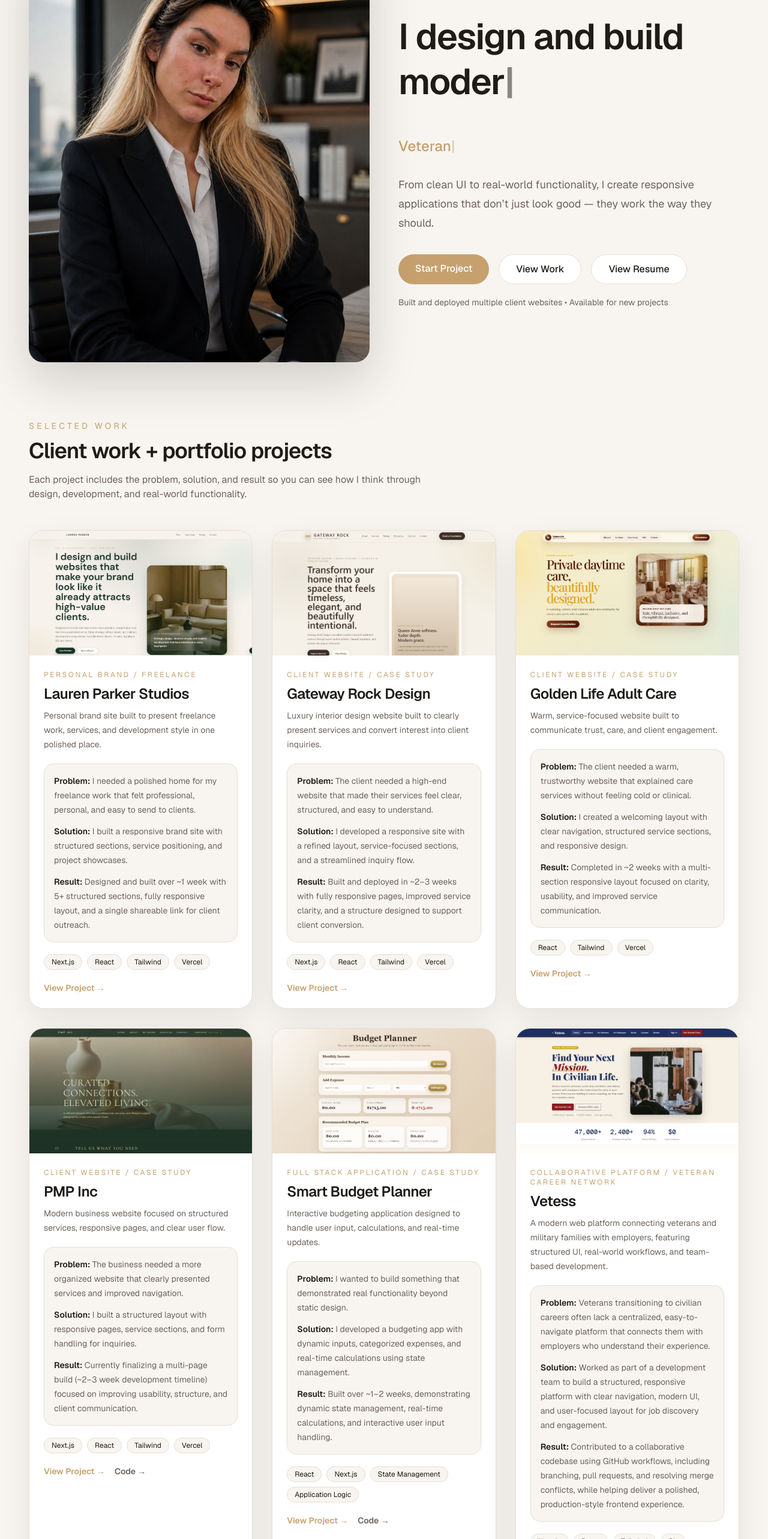
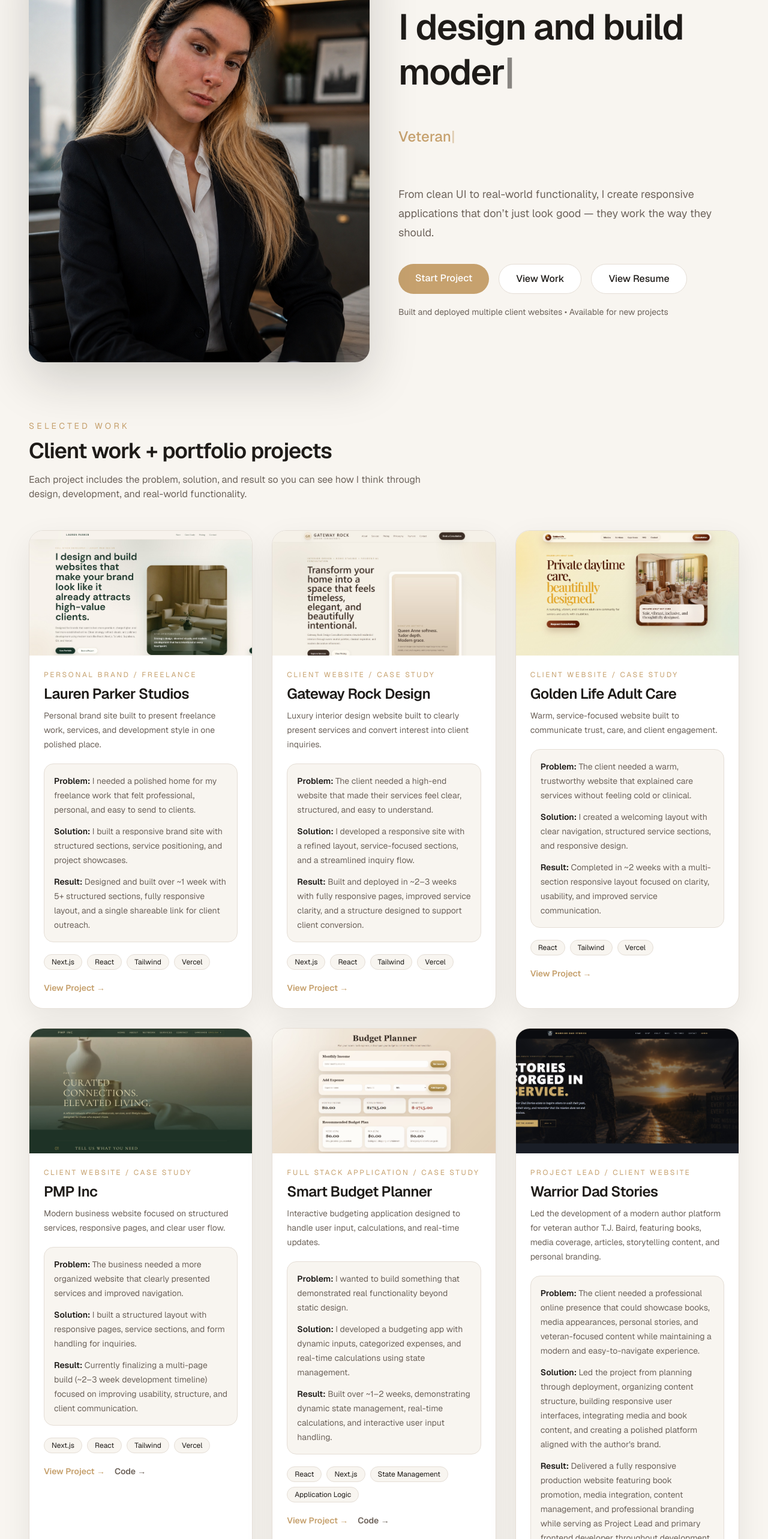
Before and after one commit to laurenabigailparker/lauren-parker-portfolio, a Next.js app: page / in a window 1280 px wide. Shown: the part 234-2800 px from the top of the page at 60% size. Built offline with nearby package versions, Linux system fonts and the light colour scheme.

Commit message:
Fix mobile typing animation layout shift

```diff
--- a/app/page.tsx
+++ b/app/page.tsx
@@ -99,29 +99,73 @@ const projects = [
     },
   },
 
-  {
-  title: "Vetess",
-  type: "Collaborative Platform / Veteran Career Network",
+{
+  title: "Warrior Dad Stories",
+  type: "Project Lead / Client Website",
 
   description:
-    "A modern web platform connecting veterans and military families with employers, featuring structured UI, real-world workflows, and team-based development.",
+    "Led the development of a modern author platform for veteran author T.J. Baird, featuring books, media coverage, articles, storytelling content, and personal branding.",
 
-  tech: ["Next.js", "React", "Tailwind", "Git", "GitHub Collaboration", "Supabase"],
+  tech: [
+    "Next.js",
+    "React",
+    "Tailwind CSS",
+    "Vercel",
+    "Responsive Design",
+    "Project Leadership",
+    "Supabase",
+  ],
 
-  image: "/vetesspic.jpg", // use the screenshot you just sent
+  image: "/wdpic.jpg",
+
+  live: "https://warrior-dad-stories-clean.vercel.app/",
+
+  github: "https://github.com/laurenabigailparker/warrior-dad-stories",
+
+  caseStudy: {
+    problem:
+      "The client needed a professional online presence that could showcase books, media appearances, personal stories, and veteran-focused content while maintaining a modern and easy-to-navigate experience.",
+
+    solution:
+      "Led the project from planning through deployment, organizing content structure, building responsive user interfaces, integrating media and book content, and creating a polished platform aligned with the author's brand.",
+
+    result:
+      "Delivered a fully responsive production website featuring book promotion, media integration, content management, and professional branding while serving as Project Lead and primary frontend developer throughout development.",
+  },
+},
+
+{
+  title: "Vetess",
+  type: "Project Lead / Full Stack Veteran Platform",
+
+  description:
+    "Veteran-focused employment and resource platform designed to connect veterans and military families with career opportunities, support services, and community resources through a modern, scalable web application.",
+
+  tech: [
+    "React",
+    "Vite",
+    "Tailwind CSS",
+    "Supabase",
+    "JavaScript",
+    "Git",
+    "GitHub",
+    "Vercel",
+  ],
+
+  image: "/vetesspic.jpg",
 
   live: "https://vetess.vercel.app/",
   github: "https://github.com/laurenabigailparker/vetess",
 
   caseStudy: {
     problem:
-      "Veterans transitioning to civilian careers often lack a centralized, easy-to-navigate platform that connects them with employers who understand their experience.",
+      "Veterans transitioning to civilian careers often lack a centralized platform that provides access to employment opportunities, support resources, and organizations that understand military experience.",
 
     solution:
-      "Worked as part of a development team to build a structured, responsive platform with clear navigation, modern UI, and user-focused layout for job discovery and engagement.",
+      "Served as Project Lead and primary Full Stack Developer. Built and managed the backend infrastructure using Supabase, including database configuration, authentication, administrative functionality, data management, and deployment workflows. Developed major frontend features including the Job Board, Veteran Resources, About, Donate, Contact, and Admin Dashboard sections while coordinating project direction and team collaboration.",
 
     result:
-      "Contributed to a collaborative codebase using GitHub workflows, including branching, pull requests, and resolving merge conflicts, while helping deliver a polished, production-style frontend experience.",
+      "Delivered a production-ready platform featuring secure authentication, database-driven functionality, administrative tools, responsive design, career resources, and scalable architecture. Led GitHub collaboration, pull requests, deployment management, and technical implementation across the project lifecycle.",
   },
 },
 
@@ -510,7 +554,7 @@ useEffect(() => {
   </div>
 
   {/* RIGHT - TEXT */}
-  <div className="min-h-[430px] sm:min-h-0">
+  <div className="space-y-2">
     <p className="mb-5 text-sm uppercase tracking-[0.35em] text-[var(--accent)]">
       Full Stack Developer
     </p>
@@ -520,9 +564,11 @@ useEffect(() => {
   <span className="animate-pulse">|</span>
 </h1>
 
-   <h2 className="mt-6 min-h-[40px] text-2xl font-medium text-[var(--accent)]">
-  {typedText}
-  <span className="animate-pulse">|</span>
+   <h2 className="mt-6 min-h-[72px] text-2xl font-medium text-[var(--accent)]">
+  <span className="block break-words">
+    {typedText}
+    <span className="animate-pulse">|</span>
+  </span>
 </h2>
 
     <p className="mt-6 max-w-xl text-lg leading-8 text-[var(--subtext)]">
@@ -684,7 +730,7 @@ useEffect(() => {
 </div>
             </div>
 
-            <div className="min-h-[430px] sm:min-h-0">
+            <div className="space-y-2">
               <p className="text-sm uppercase tracking-[0.3em] text-[var(--accent)]">
                 About Me
               </p>
@@ -931,12 +977,12 @@ useEffect(() => {
 
     {/* form */}
     <form
-      onSubmit={handleContactSubmit}
-      className="w-full space-y-4 rounded-3xl border border-[var(--border)] bg-[var(--bg)] p-6"
-    >
+  onSubmit={handleContactSubmit}
+  className="w-full rounded-3xl border border-[var(--border)] bg-[var(--bg)] p-6 space-y-5"
+>
       <input type="hidden" name="_subject" value="New Portfolio Inquiry" />
 
-      <div className="min-h-[430px] sm:min-h-0">
+      <div className="space-y-2">
         <label className="mb-2 block text-sm font-medium">Name</label>
         <input
           type="text"
@@ -946,8 +992,7 @@ useEffect(() => {
           className="w-full rounded-2xl border border-[var(--border)] bg-[var(--card)] px-4 py-3 outline-none focus:border-[var(--accent)]"
         />
       </div>
-
-      <div className="min-h-[430px] sm:min-h-0">
+<div className="space-y-2">
         <label className="mb-2 block text-sm font-medium">Email</label>
         <input
           type="email"
@@ -958,7 +1003,7 @@ useEffect(() => {
         />
       </div>
 
-      <div className="min-h-[430px] sm:min-h-0">
+      <div className="space-y-2">
         <label className="mb-2 block text-sm font-medium">Message</label>
         <textarea
           name="message"
```
Also changed, not shown: public/wdpic.jpg (added), 1 other file (tests, documents, lock files or other folders).
